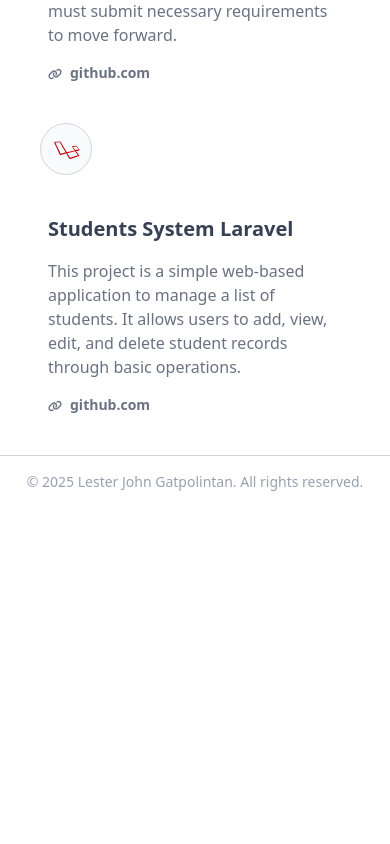
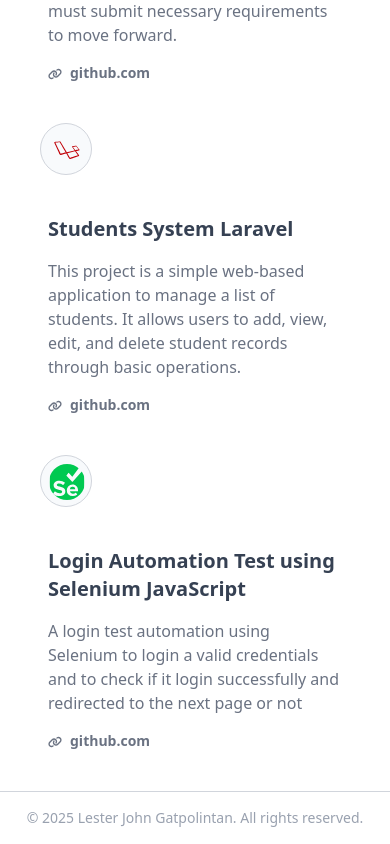
Before and after one commit to rookieSeason/legatpolintan, a React (Vite) app: page /projects in a window 390 px wide. Shown: the part 701-1545 px from the top of the page. Before the commit the page ends 1209 px from the top, so only its background shows below. Built offline with nearby package versions, Linux system fonts and the light colour scheme; a web font is replaced by a local one.

Commit message:
UI adjusted when mobile and add a new project

```diff
--- a/src/pages/Home.tsx
+++ b/src/pages/Home.tsx
@@ -29,7 +29,7 @@ const Home: React.FC = () => {
     <section className="flex flex-col bg-white dark:bg-[#18181b] min-h-screen justify-center items-center w-screen scroll-smooth p-4">
       <div className="w-full max-w-screen-lg grid grid-cols-1 md:grid-cols-2 gap-8 px-6 md:px-20">
         {/* Text Section */}
-        <div className="flex flex-col justify-center items-center md:items-start text-center md:text-left">
+        <div className="flex flex-col justify-center items-center md:items-start text-center md:text-left order-2 md:order-1">
           <h1 className="text-2xl sm:text-3xl md:text-4xl font-bold text-teal-600 dark:text-teal-500">
             Aspiring QA Engineer
           </h1>
@@ -57,7 +57,7 @@ const Home: React.FC = () => {
           </div>
         </div>
         {/* Avatar Section */}
-        <div className="flex justify-center items-center">
+        <div className="flex justify-center items-center order-1 md:order-2">
           <img
             src={avatar}
             alt="Avatar"
--- a/src/pages/Project.tsx
+++ b/src/pages/Project.tsx
@@ -1,6 +1,7 @@
 import bacoorLogo from "../assets/bacoor-logo.png";
 import { FaLink } from "react-icons/fa6";
 import { DiLaravel } from "react-icons/di";
+import { SiSelenium } from "react-icons/si";
 import { Link } from "react-router-dom";
 
 const Projects = () => {
@@ -19,6 +20,13 @@ const Projects = () => {
         "This project is a simple web-based application to manage a list of students. It allows users to add, view, edit, and delete student records through basic operations. ",
       link: "https://github.com/rookieSeason/laravel_practice.git",
     },
+    {
+      title: "Login Automation Test using Selenium JavaScript",
+      icon: <SiSelenium className="text-4xl text-green-500 rounded-full" />,
+      description:
+        "A login test automation using Selenium to login a valid credentials and to check if it login successfully and redirected to the next page or not",
+      link: "https://github.com/rookieSeason/login-automation-selenium.git",
+    },
   ];
 
   return (
@@ -35,7 +43,7 @@ const Projects = () => {
             contribute if you have ideas for how it can be improved.
           </h2>
         </div>
-        <div className="grid grid-cols-1 md:grid-cols-2 gap-2">
+        <div className="grid grid-cols-1 md:grid-cols-3 gap-2">
           {projects.map((project, index) => (
             <Link
               to={project.link}
```
